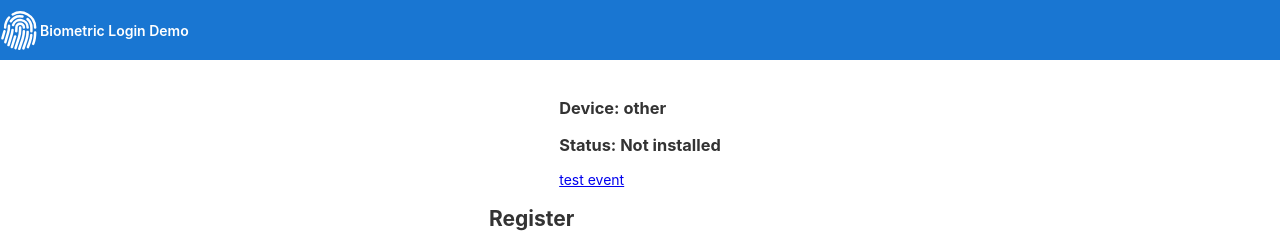
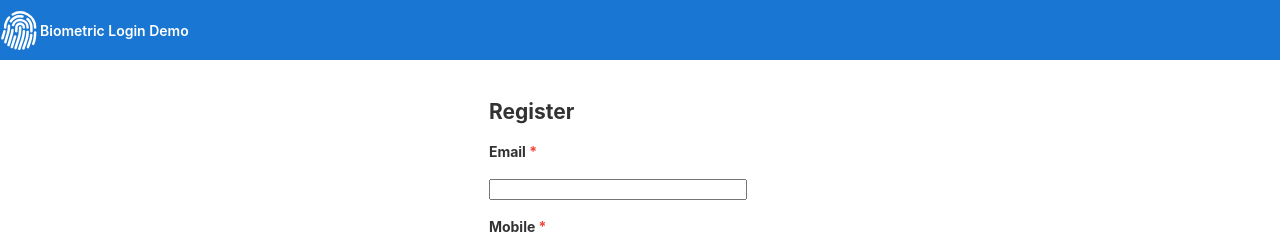
Before and after one commit to mh12088/tommy.lai.github.io, an Angular app: page / in a window 1280 px wide. Shown: the top 238 px of the page. Built offline with nearby package versions, Linux system fonts and the light colour scheme; no server answers.

Commit message:
Remove unused code for demo

```diff
--- a/src/app/app.component.html
+++ b/src/app/app.component.html
@@ -329,7 +329,7 @@
 </div>
 
 <div class="content" role="main">
-  <app-pwa-install-promotion></app-pwa-install-promotion>
+  <!-- <app-pwa-install-promotion></app-pwa-install-promotion> -->
   <app-web-authn></app-web-authn>
   <!-- Highlight Card -->
   <!-- <div class="card highlight-card card-small">
```
